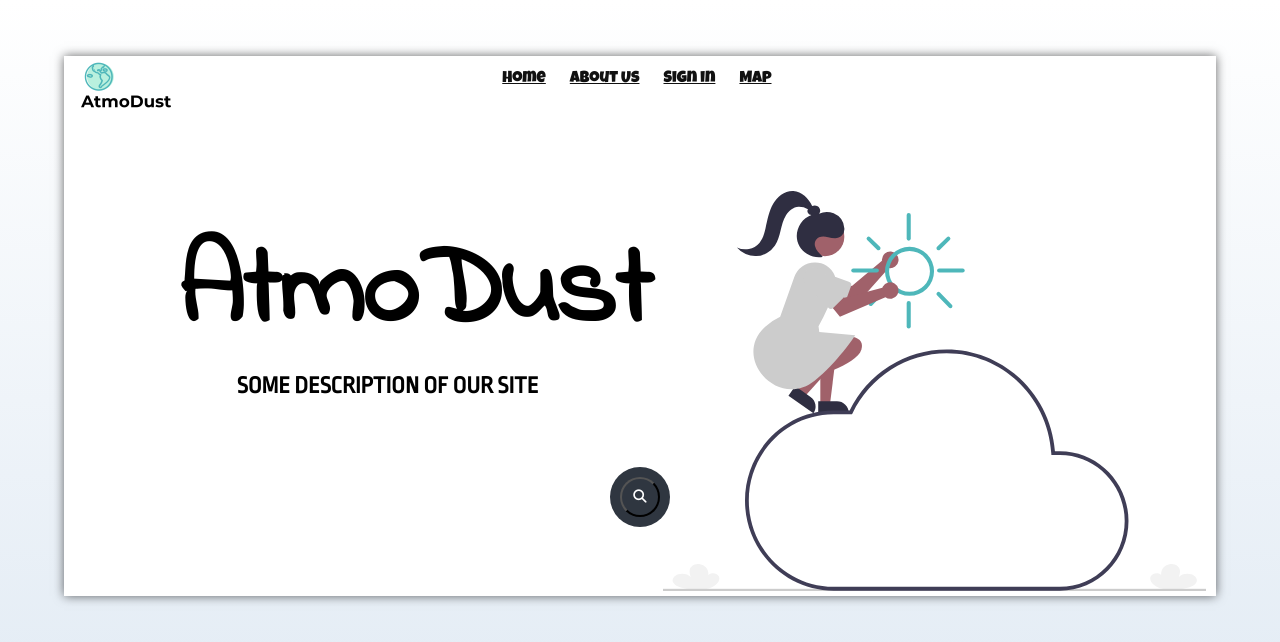
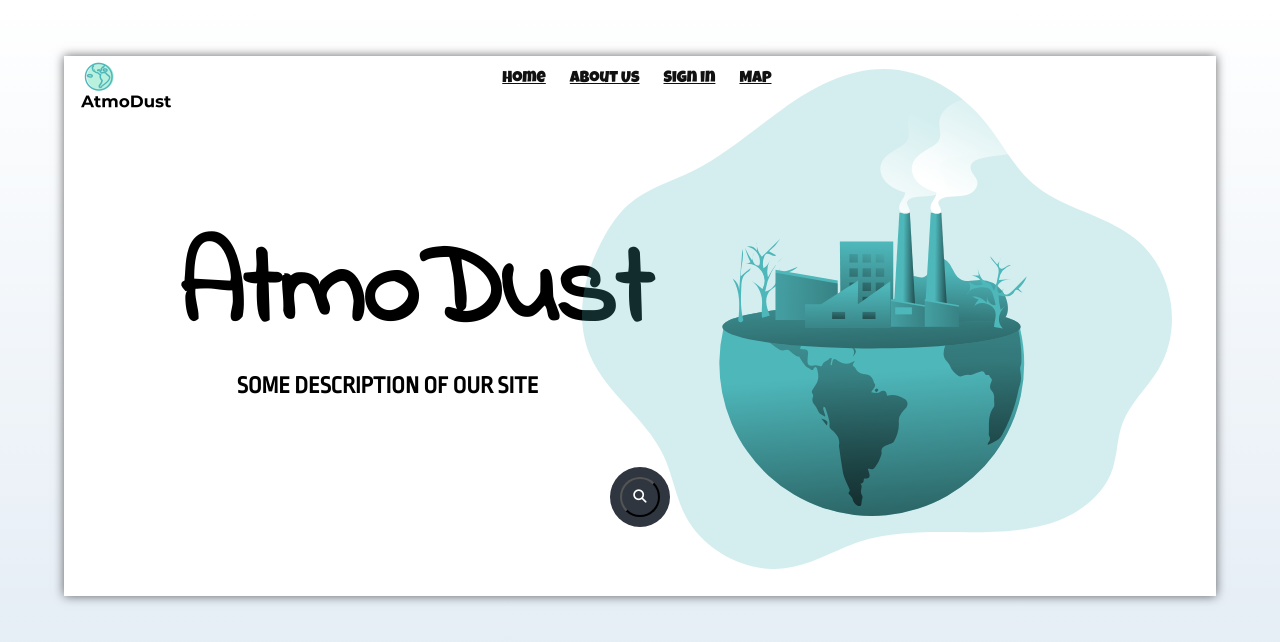
Before and after one commit to yunjs123/capstone, a Flask app: page / in a window 1280 px wide. Shown: the top 642 px of the page. Run offline with Flask 2, Linux system fonts and the light colour scheme; some libraries are stand-ins or nearby versions.

Commit message:
Testing changes on home

```diff
--- a/app/static/styles/style.css
+++ b/app/static/styles/style.css
@@ -24,9 +24,9 @@
 }
 #illustration{
     position: absolute;
-    height:400px;
-    left:52%;
-    bottom: 1%;
+    height:500px;
+    left:45%;
+    bottom: 5%;
 }
 g :hover{
     fill:blue;
```
Also changed, not shown: app/static/2.svg (added), app/static/weather.svg, 1 other file.
